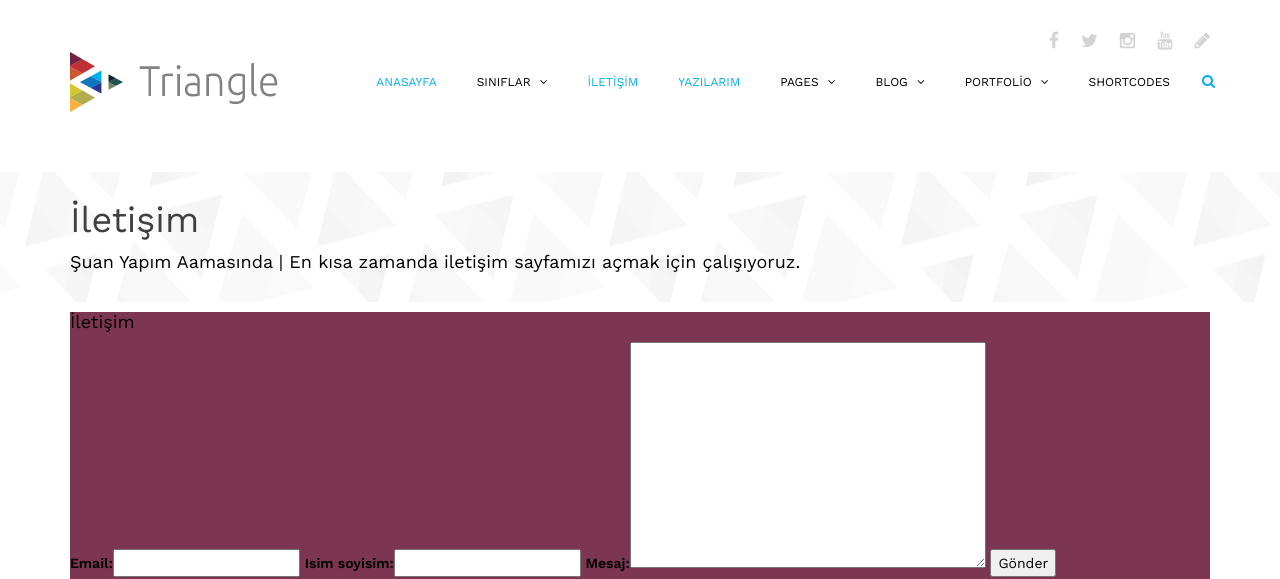
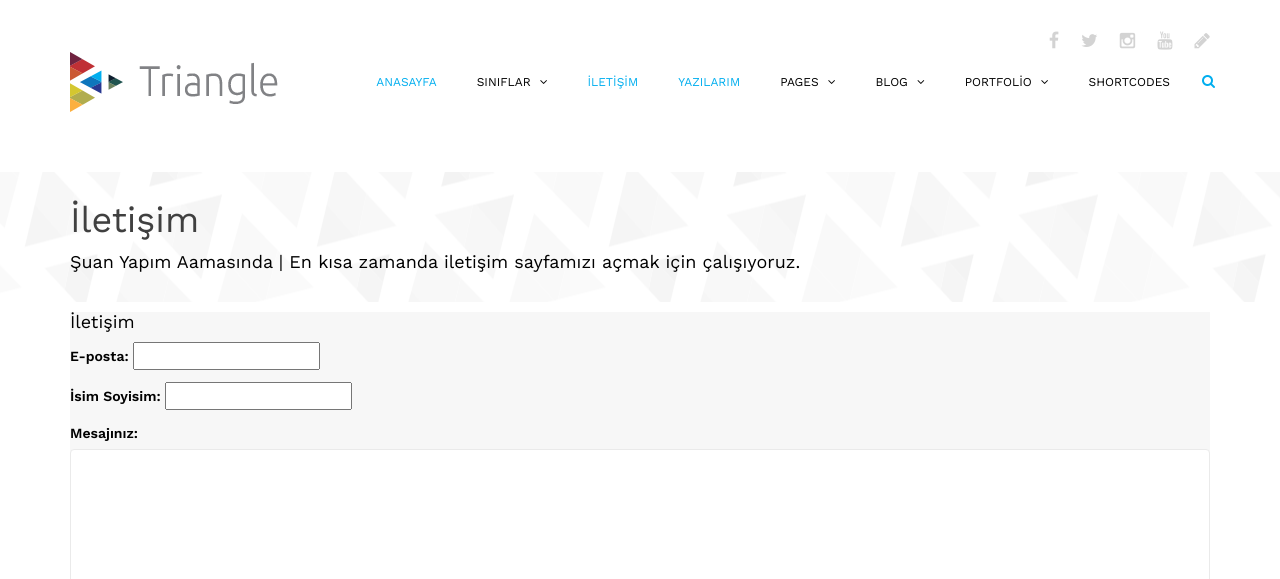
Before and after one commit to HalukHackali/dindefterim-Web_Site-Django, a Django app: page /iletisim in a window 1280 px wide. Shown: the top 579 px of the page. Run offline with Django 3.2, Linux system fonts and the light colour scheme; data that the repository does not hold is empty; some libraries are stand-ins or nearby versions; grey boxes are pictures that could not be loaded.

Commit message:
iletişim form düzenlendi

```diff
--- a/blog/forms/iletisim.py
+++ b/blog/forms/iletisim.py
@@ -1,6 +1,8 @@
 from django import forms
 
 class IletisimForm(forms.Form):
-    email = forms.EmailField(max_length=50)
-    isim_soyisim = forms.CharField(max_length=25)
-    mesaj = forms.CharField(widget=forms.Textarea)
+    email = forms.EmailField(label='E-posta', max_length=50)
+    isim_soyisim = forms.CharField(label='İsim Soyisim',max_length=25)
+    mesaj = forms.CharField(label='Mesajınız',widget=forms.Textarea(attrs={
+        'class': 'form-control'
+    }))
--- a/blog/templates/pages/iletisim.html
+++ b/blog/templates/pages/iletisim.html
@@ -22,13 +22,14 @@
     <!--/#action-->
 
     <section>
-        <div class="container">
-            <div class="" style="background: #7c3651;">
+        <div class="container" style="margin-bottom: 3px;">
+            <div class="" style="background: #f7f7f7;">
                 <h4>İletişim</h4>
                 <form action="" method="POST">
+                    {{ form.non_field_errors }}
                     {% csrf_token %}
-                    {{ form }}
-                    <input type="submit" value="Gönder">
+                    {{ form.as_p}}
+                    <input type="submit" value="Gönder" class="btn btn-info">
                 </form>
 
             </div>
```
